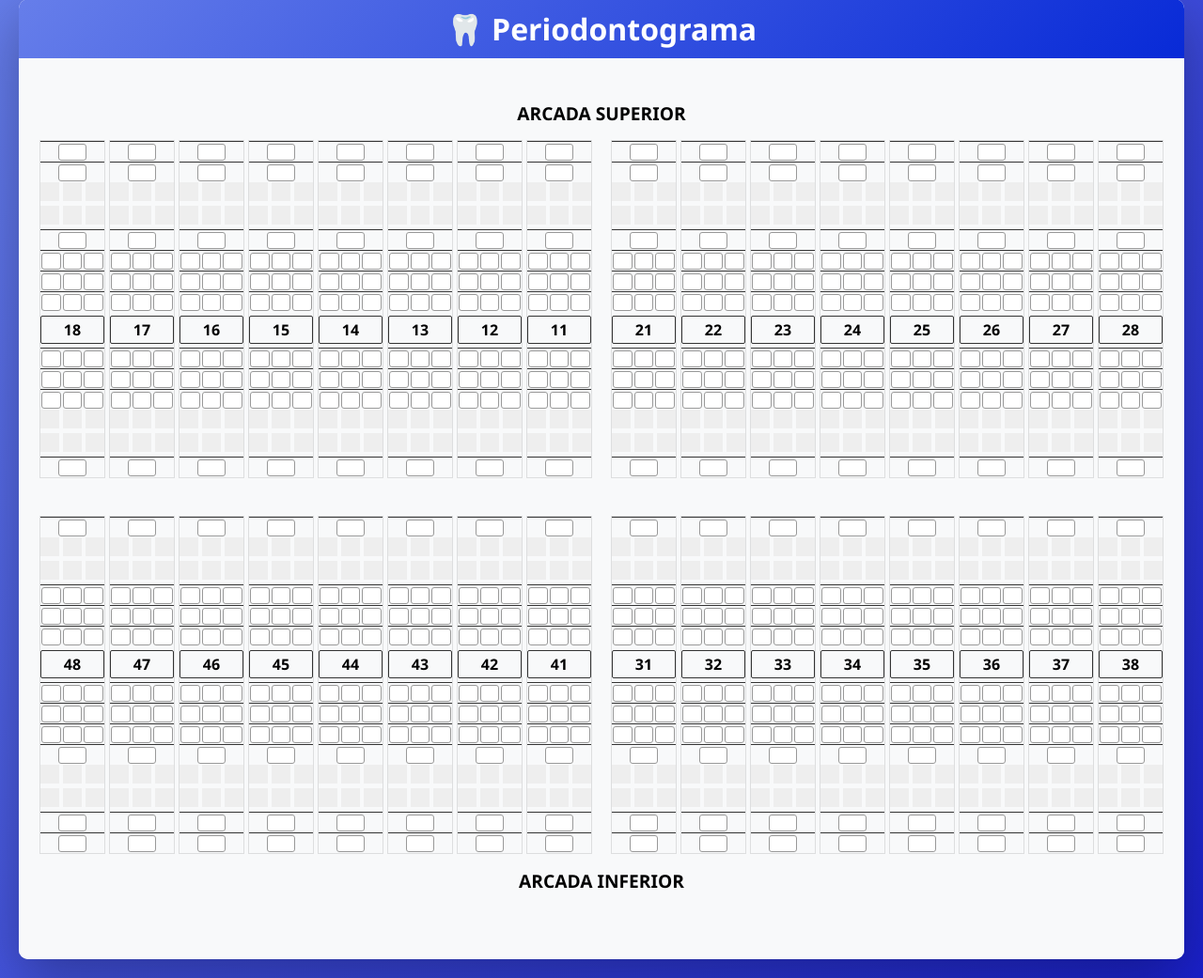
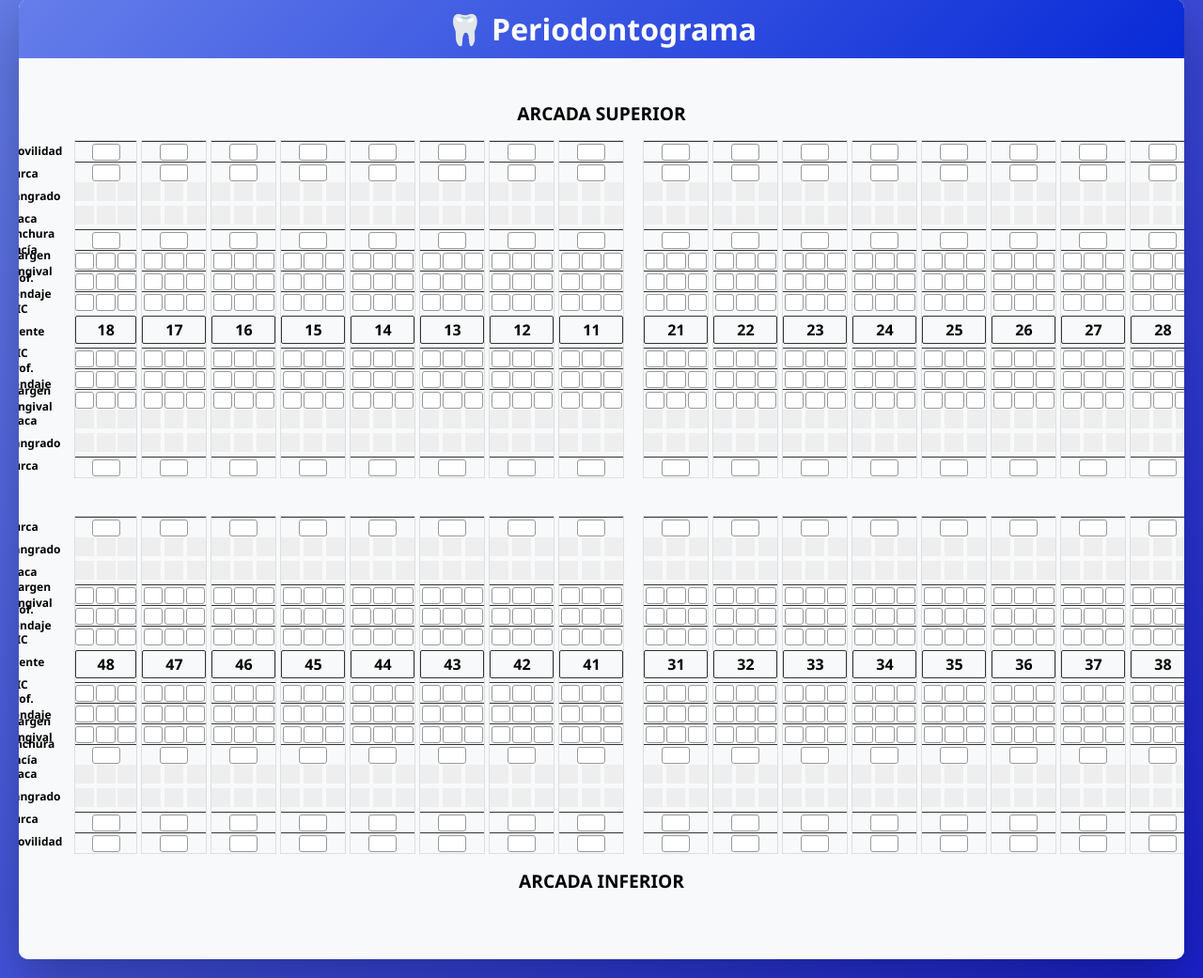
Before and after one commit to Evans-F-Jimenez/Periodontograma-con-Control-por-Voz, a PHP site: page / in a window 1280 px wide. Shown: the part 21-1062 px from the top of the page at 94% size. Run offline with PHP 8.4, Linux system fonts and the light colour scheme.

Commit message:
Titulo de filas

```diff
--- a/V2/periodontograma/public/script.js
+++ b/V2/periodontograma/public/script.js
@@ -21,8 +21,34 @@ function inicializarDientes() {
   });
 }
 
-function crearDienteHTML(numero) {
+function crearDienteHTML(numero, mostrarNombres = false) {
+
+  const esInferior = numero === 48;
+
   return `
+    <div class="diente-wrapper">
+
+      ${mostrarNombres ? `
+        <div class="titulos-fila ${esInferior ? 'invertido' : ''}">
+          <div class="titulo">Movilidad</div>
+          <div class="titulo">Furca</div>
+          <div class="titulo">Sangrado</div>
+          <div class="titulo">Placa</div>
+          <div class="titulo">Anchura encía</div>
+          <div class="titulo">Margen gingival</div>
+          <div class="titulo">Prof. sondaje</div>
+          <div class="titulo">NIC</div>
+          <div class="titulo">Diente</div>
+          <div class="titulo">NIC</div>
+          <div class="titulo">Prof. sondaje</div>
+          <div class="titulo">Margen gingival</div>
+          <div class="titulo">Placa</div>
+          <div class="titulo">Sangrado</div>
+          <div class="titulo">Furca</div>
+        </div>
+      ` : ""}
+
+
     <div class="diente">
 
        <!-- MOVILIDAD -->
@@ -120,7 +146,8 @@ function crearDienteHTML(numero) {
             <input class="campo unico" type="text" maxlength="1" id="${numero}-furca_p" name="furca-${numero}">
         </div>
 
-    </div>`;
+    </div>
+    </div>`
 }
 
 function renderizar(lista, contenedor) {
--- a/V2/periodontograma/public/style.css
+++ b/V2/periodontograma/public/style.css
@@ -12,7 +12,7 @@ body {
 }
 
 .container {
-    max-width: 1300px;
+    max-width: 1400px;
     margin: auto;
     background: white;
     border-radius: 10px;
@@ -107,6 +107,31 @@ body {
   transform-origin: center;
   pointer-events: none;
   opacity: 0.5;
+}
+
+.diente-wrapper {
+  display: flex;
+  align-items: flex-start;
+}
+
+.titulos-fila {
+  display: flex;
+  flex-direction: column;
+  justify-content: flex-start;
+  margin-right: 10px;
+  font-size: 12px;
+  font-weight: bold;
+}
+
+.titulo {
+  height: 23.9px; /* Ajusta exactamente al alto real de cada fila */
+  display: flex;
+  align-items: center;
+}
+
+.titulos-fila.invertido {
+  display: flex;
+  flex-direction: column-reverse;
 }
 
 /* .diente.ausente {
```
